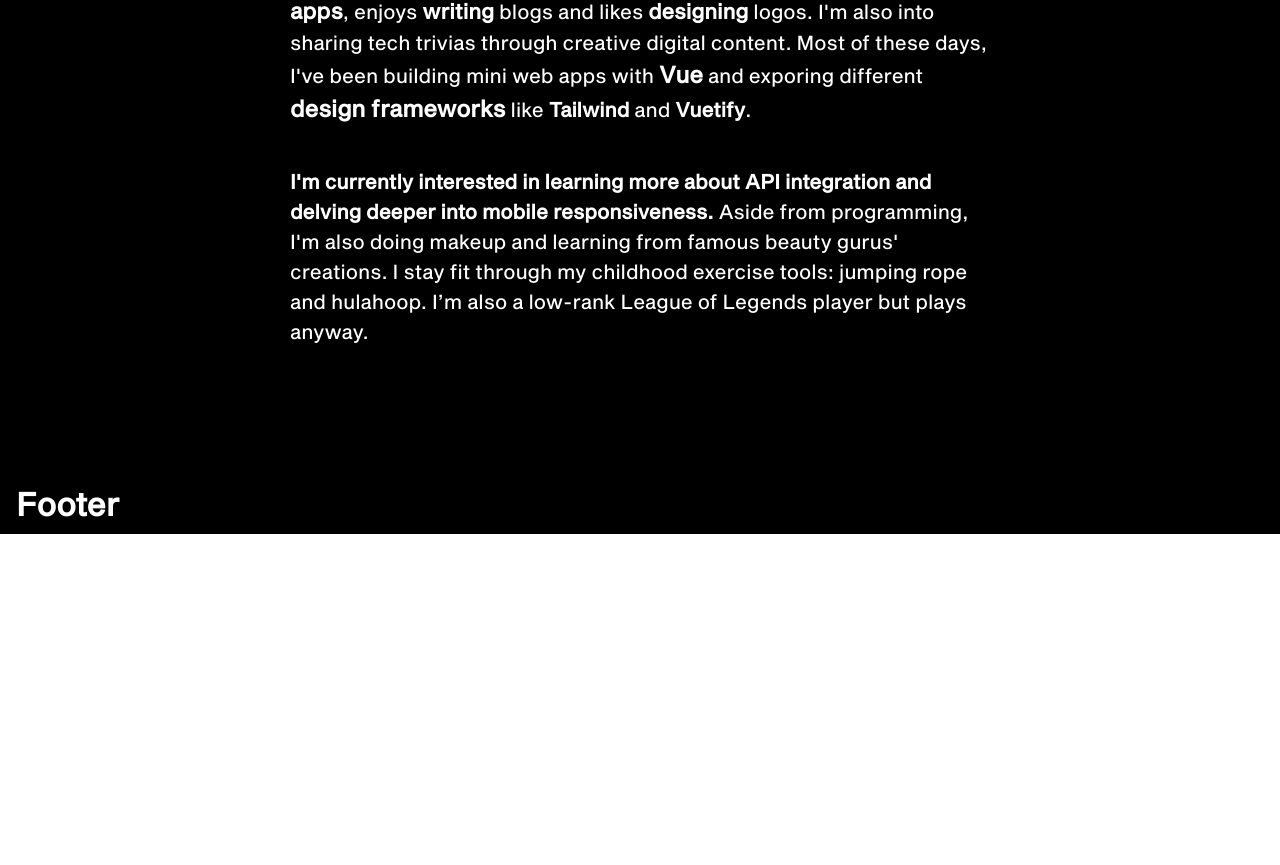
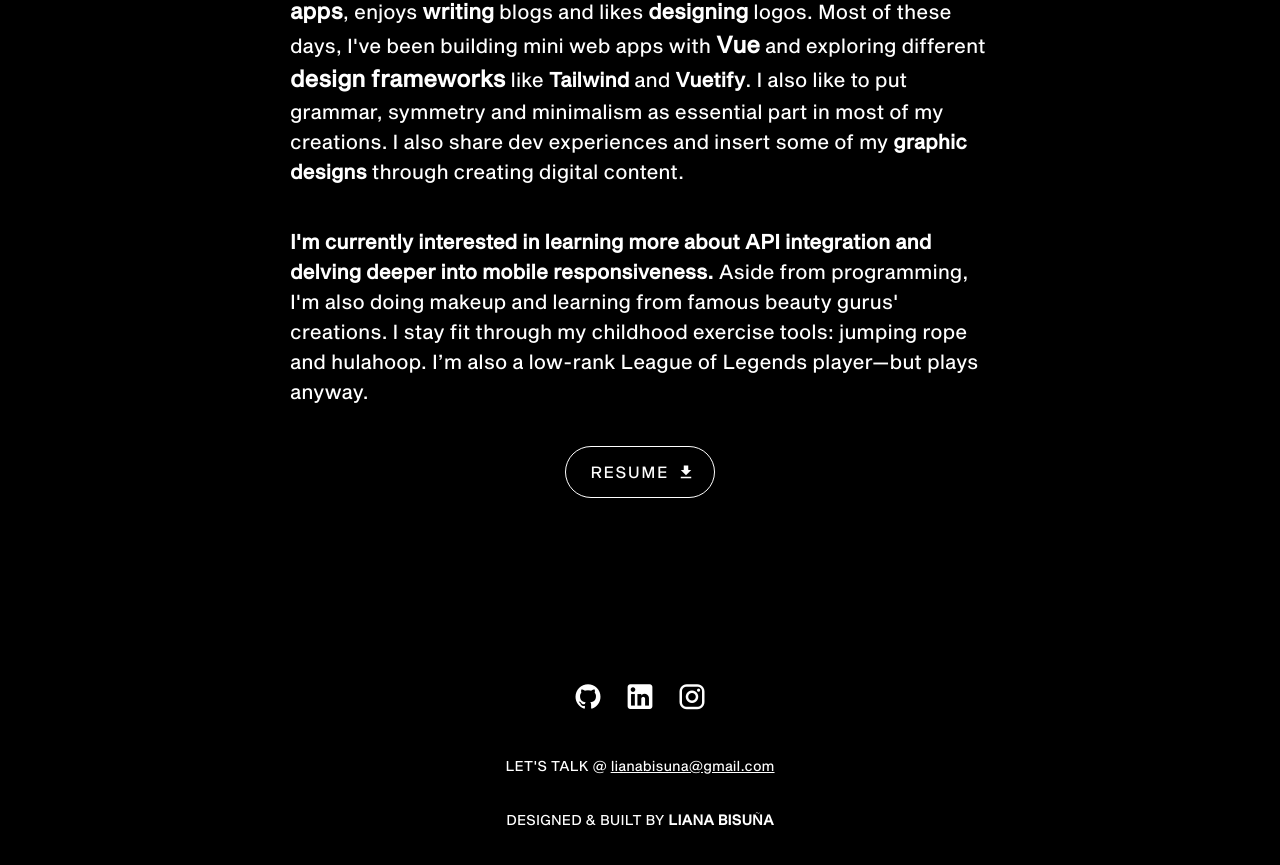
Before and after one commit to lianabisuna/portfolio, a Vue app: page /about in a window 1280 px wide. Shown: the part 1059-1924 px from the top of the page. Before the commit the page ends 1593 px from the top, so only its background shows below. Built offline with nearby package versions, Linux system fonts and the light colour scheme.

Commit message:
Add mobile responsiveness - adjust content - responsive header - footer content

```diff
--- a/src/App.vue
+++ b/src/App.vue
@@ -113,6 +113,10 @@
     background-size: cover;
   }
 
+  .paragraph-big {
+    font-size: 20px;
+  }
+
   .paragraph {
     font-size: 20px;
   }
--- a/src/components/Footer.vue
+++ b/src/components/Footer.vue
@@ -16,8 +16,44 @@
       </v-btn>
     </v-footer>
 
-    <v-footer v-else dark color="transparent">
-      <h1>Footer</h1>
+    <v-footer
+      v-else
+      :class="{ 'mx-1':sm, 'wrapper':lg }"
+      height="250"
+      color="transparent"
+    >
+      <v-card
+        dark
+        flat
+        color="transparent"
+        width="100%"
+        class="text-center paragraph-big"
+      >
+        <v-card-text>
+          <a
+            v-for="icon in icons"
+            :key="icon.name"
+            :href="icon.link"
+            target="_blank"
+          >
+            <v-btn
+              x-large
+              icon
+            >
+              <v-icon :size="icon.size">{{ icon.name }}</v-icon>
+            </v-btn>
+          </a>
+        </v-card-text>
+
+        <v-card-text class="white--text">
+          <span class="text-uppercase">LET'S TALK @ </span>
+          <a href="mailto:lianabisuna@gmail.com" class="text-decoration-underline">lianabisuna@gmail.com</a>
+        </v-card-text>
+
+        <v-card-text class="white--text text-uppercase">
+          Designed & Built by <span class="font-weight-bold">Liana Bisuña</span>
+        </v-card-text>
+      </v-card>
     </v-footer>
   </div>
 </template>
@@ -25,6 +61,14 @@
 <script>
   export default {
     name: 'Footer',
+
+    data: () => ({
+      icons: [
+        { name: 'mdi-github', link: 'https://github.com/cunejoe', size: '30' },
+        { name: 'mdi-linkedin', link: 'https://linkedin.com/in/lianabisuna', size: '33' },
+        { name: 'mdi-instagram', link: 'https://www.instagram.com/codestring', size: '30' }
+      ],
+    }),
 
     props: {
       float: { type: Boolean, default: false }
@@ -38,3 +82,10 @@
     }
   }
 </script>
+
+<style lang="scss" scoped>
+  .wrapper {
+    padding-left: 10%;
+    padding-right: 10%;
+  }
+</style>
--- a/src/components/Header.vue
+++ b/src/components/Header.vue
@@ -3,7 +3,7 @@
     fixed
     flat
     dark
-    class="wrapper"
+    :class="{ 'mx-1':sm, 'wrapper':lg }"
     color="transparent"
     @click="toggle=!toggle"
     v-scroll.parent="scrollListener"
--- a/src/views/About.vue
+++ b/src/views/About.vue
@@ -1,13 +1,27 @@
 <template>
   <div>
-    <div :class="[{ 'bg-cover':sm, 'bg-cover':md, 'bg-contain':lg }, 'banner' ]"></div>
+    <div :class="[{ 'bg-cover':sm, 'bg-contain':lg }, 'banner' ]"></div>
 
-    <div class="section">
+    <div :class="[ 'section', { 'mx-5':sm } ]">
       <div class="display-2 font-weight-bold">About</div>
 
-      <p class="paragraph mt-10">I'm a <span class="paragraph-3">front-end developer</span> who loves building <span class="paragraph-2">websites</span> and <span class="paragraph-2">web apps</span>, enjoys <span class="paragraph-1">writing</span> blogs and likes <span class="paragraph-1">designing</span> logos. I'm also into sharing tech trivias through creative digital content. Most of these days, I've been building mini web apps with <span class="paragraph-3">Vue</span> and exporing different <span class="paragraph-3">design frameworks</span> like <span class="font-weight-bold">Tailwind</span> and <span class="font-weight-bold">Vuetify</span>.</p>
+      <div>
+        <p class="paragraph mt-10">I'm a <span class="paragraph-3">front-end developer</span> who loves building <span class="paragraph-2">websites</span> and <span class="paragraph-2">web apps</span>, enjoys <span class="paragraph-1">writing</span> blogs and likes <span class="paragraph-1">designing</span> logos. Most of these days, I've been building mini web apps with <span class="paragraph-3">Vue</span> and exploring different <span class="paragraph-3">design frameworks</span> like <span class="font-weight-bold">Tailwind</span> and <span class="font-weight-bold">Vuetify</span>. I also like to put grammar, symmetry and minimalism as essential part in most of my creations. I also share dev experiences and insert some of my <span class="font-weight-bold">graphic designs</span> through creating digital content.</p>
 
-      <p class="paragraph mt-10"><span class="paragraph font-weight-bold">I'm currently interested in learning more about API integration and delving deeper into mobile responsiveness.</span> Aside from programming, I'm also doing makeup and learning from famous beauty gurus' creations. I stay fit through my childhood exercise tools: jumping rope and hulahoop. I’m also a low-rank League of Legends player but plays anyway.</p>
+        <p class="paragraph mt-10"><span class="paragraph font-weight-bold">I'm currently interested in learning more about API integration and delving deeper into mobile responsiveness.</span> Aside from programming, I'm also doing makeup and learning from famous beauty gurus' creations. I stay fit through my childhood exercise tools: jumping rope and hulahoop. I’m also a low-rank League of Legends player—but plays anyway.</p>
+      </div>
+
+      <div class="d-flex justify-center mt-10">
+        <v-btn
+          rounded
+          outlined
+          dark
+          x-large
+        >
+          Resume
+          <v-icon right>mdi-download</v-icon>
+        </v-btn>
+      </div>
     </div>
   </div>
 </template>
```
Also changed, not shown: src/assets/logo.svg (deleted), 1 other file (tests, documents, lock files or other folders).
